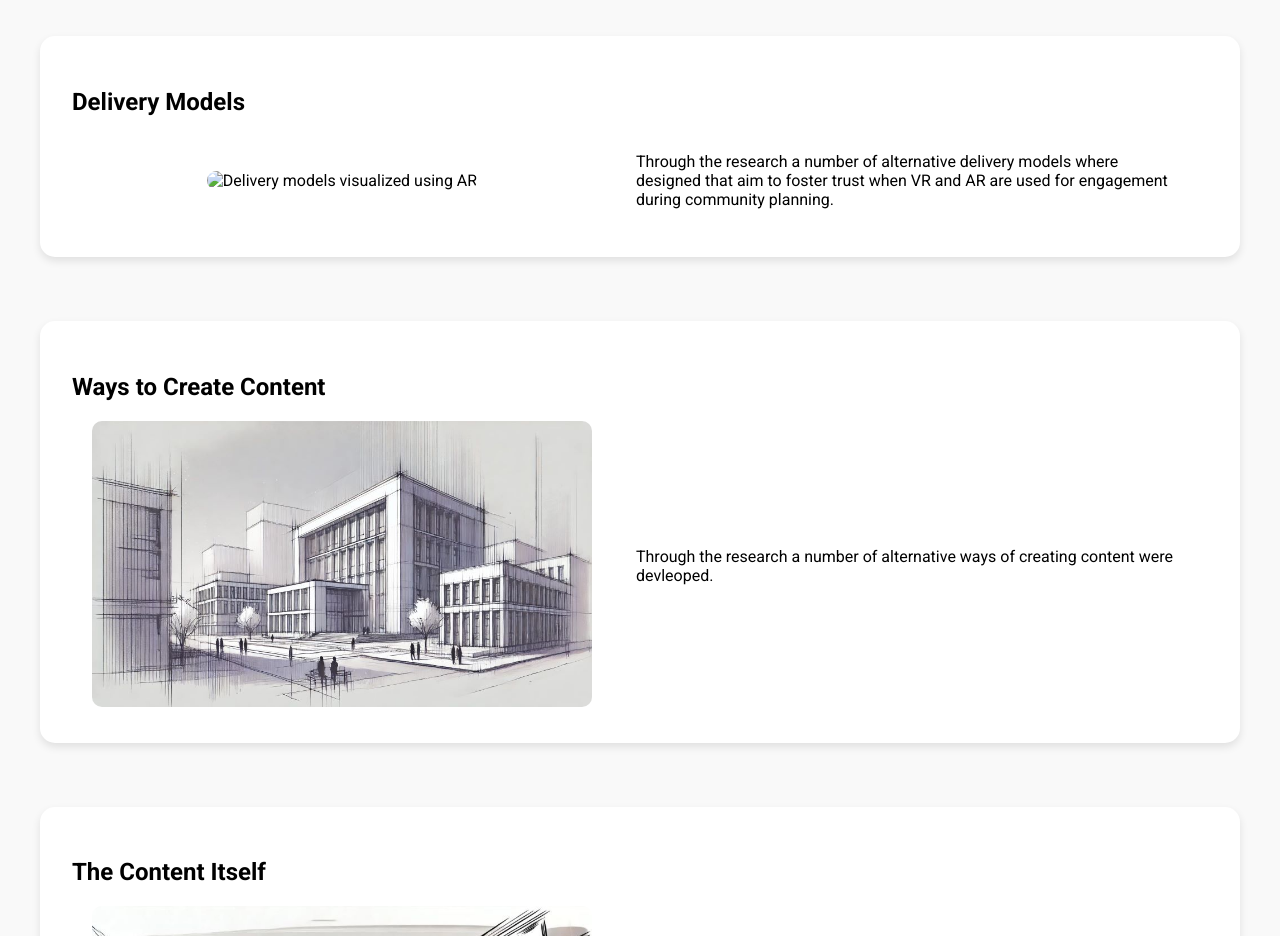
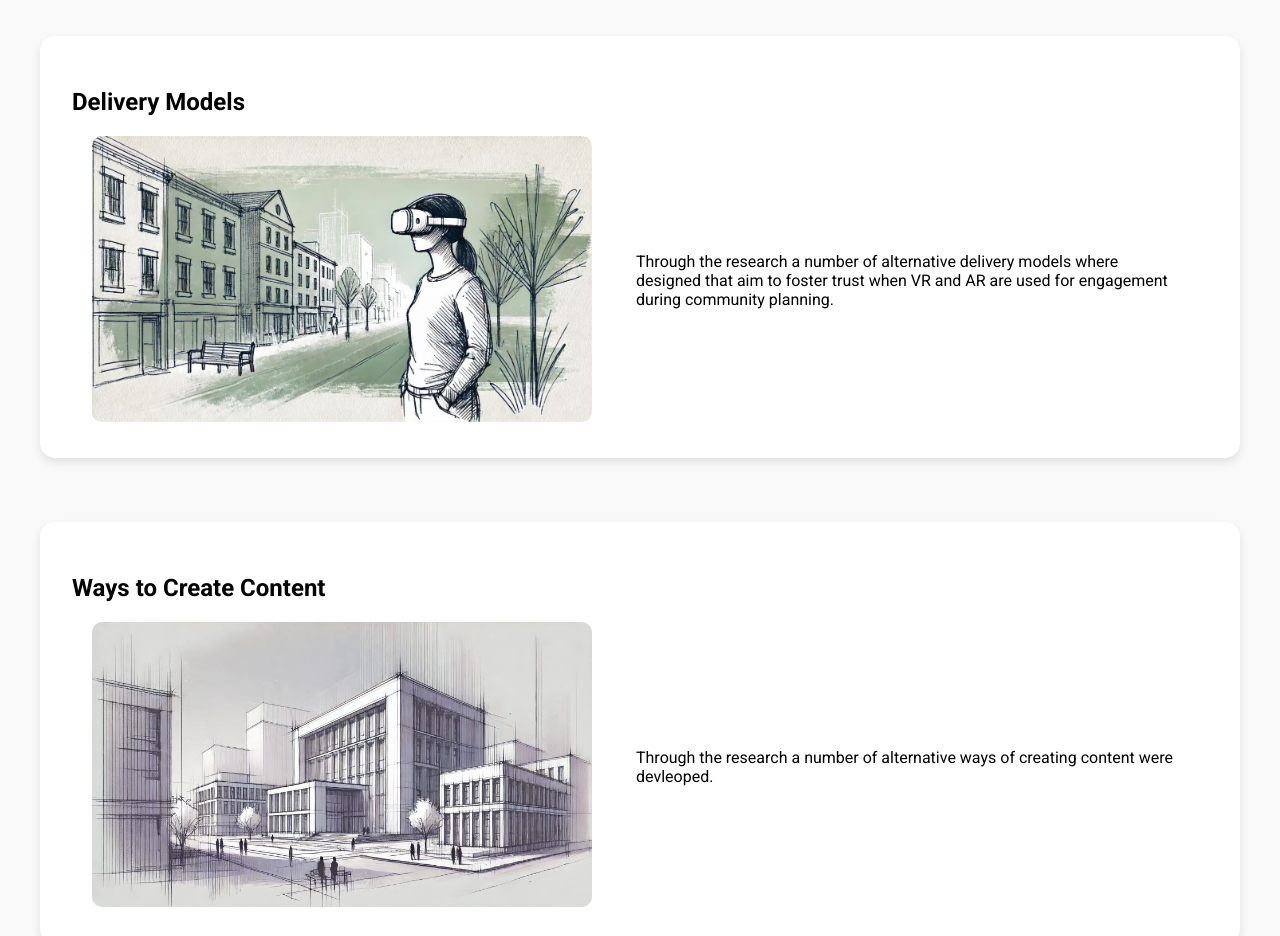
Before and after one commit to developdata/XRinPlanning, a plain HTML site: page index.html in a window 1280 px wide. Shown: the part 1200-2136 px from the top of the page. Drawn offline with Linux system fonts and the light colour scheme.

Commit message:
updated path to images for one of the sections

```diff
--- a/index.html
+++ b/index.html
@@ -59,7 +59,7 @@
                     <p>Through the research a number of alternative delivery models where designed that aim to foster trust when VR and AR are used for engagement during community planning. </p>
                 </div>
                 <div class="image-content">
-                    <img src="image/example3.jpg" alt="Delivery models visualized using AR" />
+                    <img src="images/example3.jpg" alt="Delivery models visualized using AR" />
                 </div>
             </div>
         </section>
```
